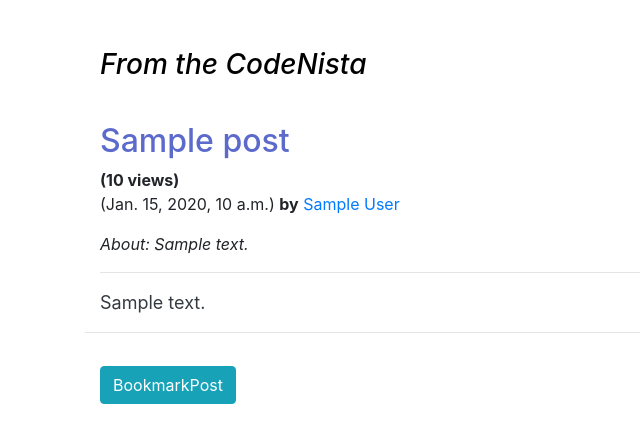
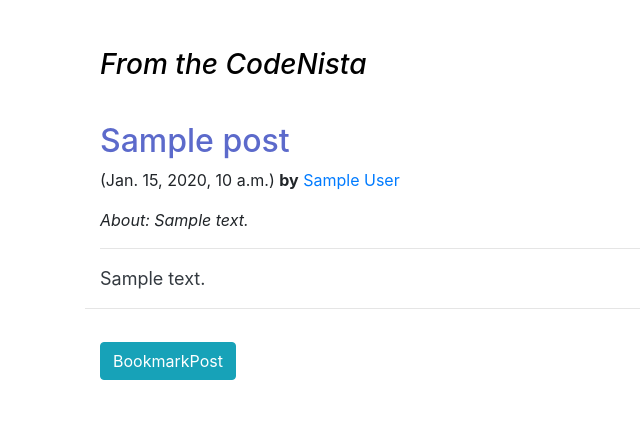
Before and after one commit to kritirikhi/CodeNista, a Django app: template templates/blog/blogpost.html in a window 1280 px wide. Shown: the part 56-486 px from the top of the page, without its empty margins (0-640 px from the left). Run offline with Django 3.2, Linux system fonts and the light colour scheme; data comes from the database, SQL or seed files in the repository; tables that the repository leaves empty hold one stand-in row (values such as "Sample post"); the template is opened without the code that fills it: values that come from a table or form of the project are taken from there, most other values are stand-ins (such as "Sample title", 1, 10 or a date in 2020); some libraries are stand-ins or nearby versions.

Commit message:
removed views from blogpost

```diff
--- a/templates/blog/blogpost.html
+++ b/templates/blog/blogpost.html
@@ -28,7 +28,7 @@
 
             <div class="blog-post">
                 <h2 class="blog-post-title" style="color:#5c6acb">{{post.title}}</h2>
-                <p class="blog-post-meta"> <b>({{views}} views)</b><br> ({{post.timestamp}}) <b>by</b> <a href="/blog/{{post.slug}}">{{post.author}}</a></p>
+                <p class="blog-post-meta"> ({{post.timestamp}}) <b>by</b> <a href="/blog/{{post.slug}}">{{post.author}}</a></p>
 
                 <p class="font-italic">About: {{post.summary}}</p>
                 <hr>
--- a/templates/blog/mysingleblog.html
+++ b/templates/blog/mysingleblog.html
@@ -27,7 +27,7 @@
 
             <div class="blog-post">
                 <h2 class="blog-post-title" style="color:#5c6acb">{{title}}</h2>
-                <p class="blog-post-meta"><b>({{views}} views)</b><br> ({{post.timestamp}}) <b>by</b> <a href="/about">{{post.author}}</a></p>
+                <p class="blog-post-meta">({{post.timestamp}}) <b>by</b> <a href="/about">{{post.author}}</a></p>
 
                 <p class="font-italic">About: {{post.summary}}</p>
                 <hr>
```
